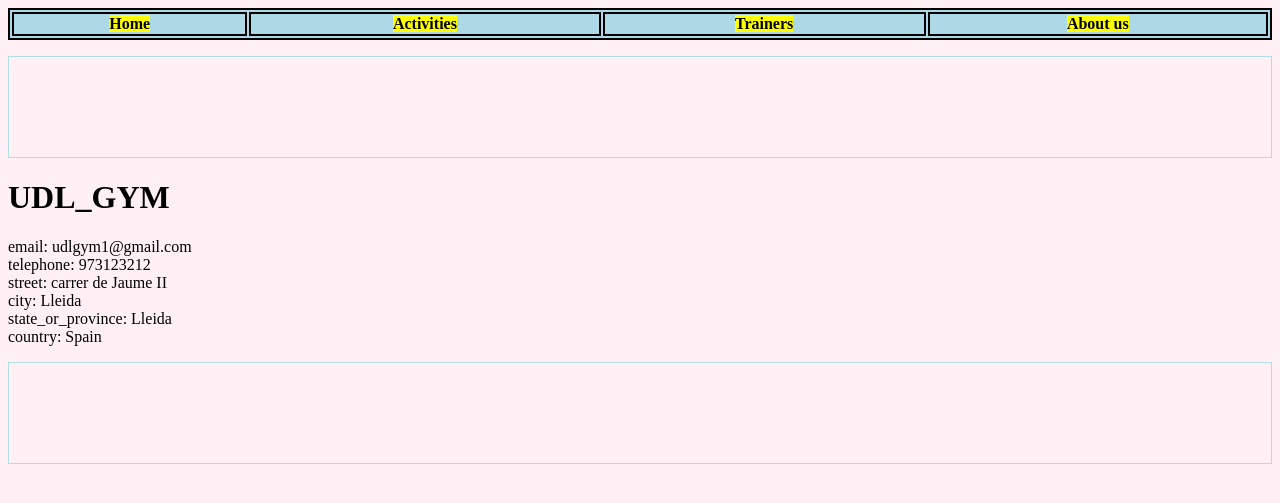
After one commit to adricasi/UDL_GYM, a Django app: template templates/templates/gym_detail.html in a window 1280 px wide. The commit adds this page. Shown: the top 503 px of the page. Run offline with Django 3.2, Linux system fonts and the light colour scheme; the template is opened without the code that fills it: values that come from a table or form of the project are taken from there, others are empty; data comes from the database, SQL or seed files in the repository; both versions use the stored data as it was before the commit; parts of the project's set-up code (start-up, migrations or seed data) failed here and were passed over.

Commit message:
Finished

```diff
--- a/templates/templates/base.html
+++ b/templates/templates/base.html
@@ -1,3 +1,4 @@
+{% load static %}
 <!DOCTYPE html>
 <html lange="en">
 <head>
@@ -27,6 +28,7 @@
            <th>{% block home %}<a href="/udl_gym">Home</a>{% endblock %}</th>
            <th>{% block Activities %}<a href="{% url 'udl_gym:Activities' %}"> Activities </a>{% endblock %}</th>
            <th>{% block Trainers %}<a href="{% url 'udl_gym:Trainers' %}"> Trainers </a>{% endblock %}</th>
+           <th>{% block Aboutus %}<a href="{% url 'udl_gym:About us' %}"> About us </a>{% endblock %}</th>
        </tr>
     </table>
 </div>
--- /dev/null
+++ b/templates/templates/gym_detail.html
@@ -0,0 +1,14 @@
+{% extends "templates/base.html" %}
+{% block content %}
+<p>
+    <h1>{{ gym.name }} </h1>
+    email: {{ gym.email }}<br/>
+    telephone: {{ gym.telephone }}<br/>
+    street: {{ gym.street }}<br/>
+    city: {{ gym.city }}<br/>
+    state_or_province: {{ gym.state_or_province }}<br/>
+    country: {{ gym.country}}<br/>
+
+</p>
+
+{% endblock %}
--- a/templates/templates/trainer_detail.html
+++ b/templates/templates/trainer_detail.html
@@ -2,8 +2,8 @@
 {% block content %}
 <p>
     <h1>{{ trainers.name }}: {{ trainers.specialized }}<br/></h1>
-    <b> email: </b> {{ trainers.email }}<br/>
-    <b> telephone: </b>{{ trainers.telephone }}
+    email: {{ trainers.email }}<br/>
+    telephone: {{ trainers.telephone }}
 </p>
 
 {% endblock %}
--- a/udl_gym/models.py
+++ b/udl_gym/models.py
@@ -19,20 +19,20 @@ class Gym(models.Model):
         return u"%s" % self.name
 
     def get_absolute_url(self):
-        return reverse('udl_gym:About_us', kwargs={'pk': self.pk})
+        return reverse('About us', kwargs={'pk': self.pk})
 
 class Activity(models.Model):
     name = models.TextField()
     description = models.TextField(blank=True, null=True)
     type = models.TextField()
-    gym = models.ForeignKey(Gym, null=True, related_name='activities')
+
 
     def __unicode__(self):
         return u"%s" % self.name
 
     def get_absolute_url(self):
         return reverse('udl_gym:activity_detail',
-                       kwargs={'pkr': self.gym.pk, 'pk': self.pk})
+                       kwargs={'pk': self.pk})
 
 
 class Trainers(models.Model):
@@ -44,7 +44,7 @@ class Trainers(models.Model):
     country = models.TextField(blank=True, null=True)
     email = models.EmailField(blank=True, null=True)
     specialized = models.TextField(blank=True, null=True)
-    gym = models.ForeignKey(Gym, null=True, related_name='trainers')
+
 
     def __unicode__(self):
         return u"%s" % self.name
--- a/udl_gym/urls.py
+++ b/udl_gym/urls.py
@@ -1,7 +1,7 @@
 from django.conf.urls import url, patterns
 from django.views.generic import ListView, DetailView
 
-from models import Activity,Trainers
+from models import Activity,Trainers,Gym
 from . import views
 
 
@@ -21,7 +21,7 @@ urlpatterns = patterns(
     url(r'^Activities/(?P<pk>\d+)/$', DetailView.as_view(
         model=Activity,
         template_name='templates/activity_detail.html'),
-        name='Activity_detail'),
+    name='Activity_detail'),
 
     # List trainers
     url(r'^Trainers/$', ListView.as_view(
@@ -34,5 +34,18 @@ urlpatterns = patterns(
     url(r'^Trainers/(?P<pk>\d+)/$', DetailView.as_view(
         model=Trainers,
         template_name='templates/trainer_detail.html'),
-        name='Trainer_detail'),
+    name='Trainer_detail'),
+
+    # Gym list
+    url(r'^About us/$', ListView.as_view(
+        queryset=Gym.objects.order_by('name'),
+        context_object_name='gym_list',
+        template_name='templates/gym_list.html'),
+        name='About us'),
+
+    # Gym detail
+    url(r'^About us/(?P<pk>\d+)/$', DetailView.as_view(
+        model=Gym,
+        template_name='templates/gym_detail.html'),
+    name='gym_detail'),
 )
```
Also changed, not shown: templates/templates/gym_list.html (added, +12 -0 lines), db.sqlite3, udl_gym/migrations/0006_auto_20180310_0935.py (added), 3 other files.
